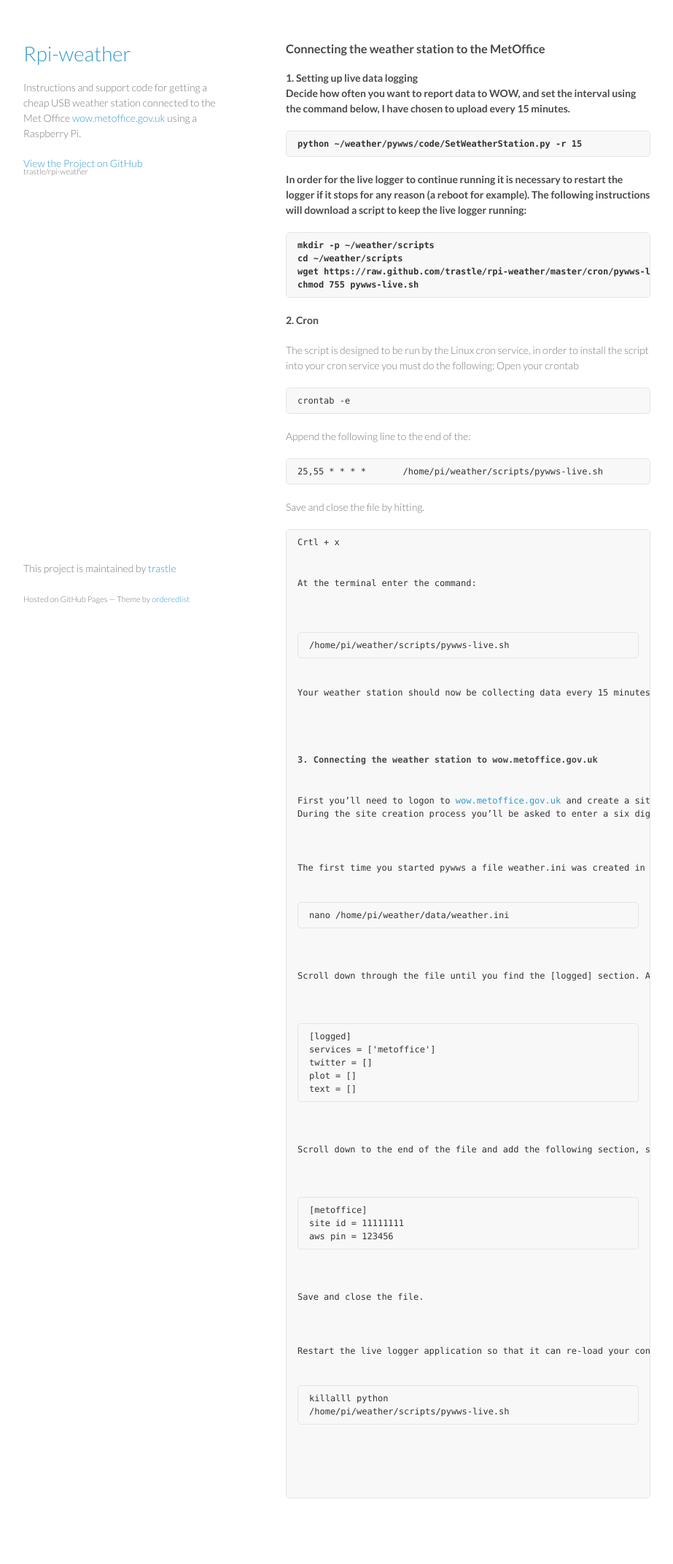
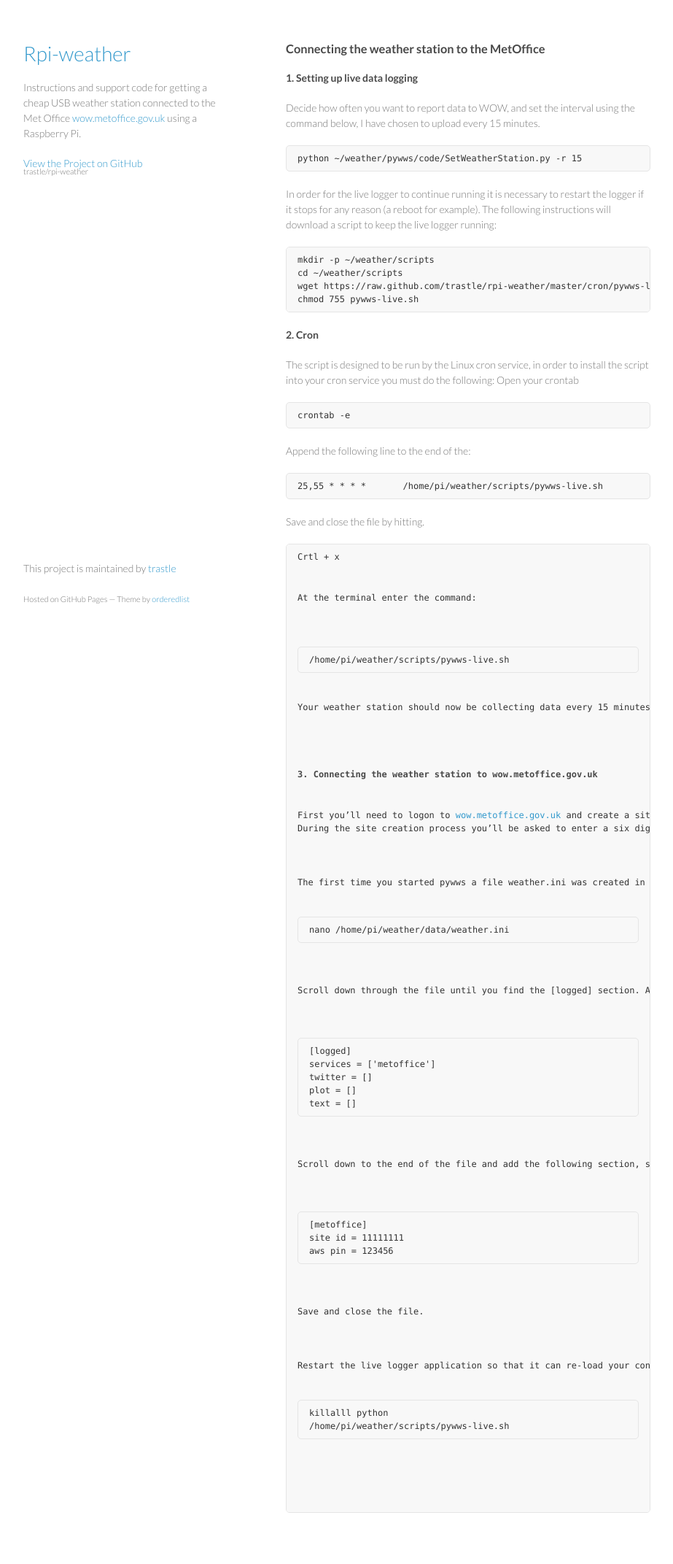
Before and after one commit to trastle/rpi-weather, a Jekyll site: the page built from gettingOnline.html, in a window 1280 px wide. Shown: the whole page at 73% size, without its empty margins (178-1101 px from the left). Built offline with Jekyll 4.4.1, drawn with Linux system fonts in a browser that asks for light colours.

Commit message:
fix typo

```diff
--- a/gettingOnline.html
+++ b/gettingOnline.html
@@ -8,7 +8,7 @@ title: Connecting the weather station to the MetOffice
 
 
 
-<h4>1. Setting up live data logging</4>
+<h4>1. Setting up live data logging</h4>
 <p>Decide how often you want to report data to WOW, and set the interval using the command below, I have chosen to upload every 15 minutes.</p>
 <pre>python ~/weather/pywws/code/SetWeatherStation.py -r 15</pre>
 
```
